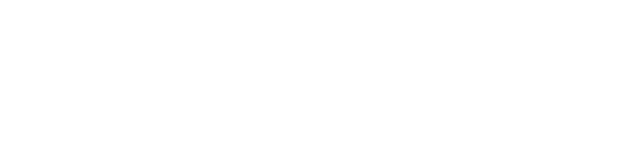
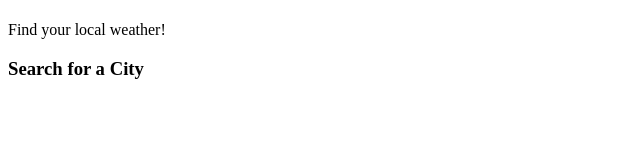
Before and after one commit to Asantowasso/Aaron-Weather-App, a plain HTML site: page index.html in a window 1280 px wide. Shown: the whole page, without its empty margins (0-640 px from the left). Drawn offline with Linux system fonts and the light colour scheme.

Commit message:
created basic layout

```diff
--- a/index.html
+++ b/index.html
@@ -4,9 +4,22 @@
     <meta charset="UTF-8">
     <meta http-equiv="X-UA-Compatible" content="IE=edge">
     <meta name="viewport" content="width=device-width, initial-scale=1.0">
-    <title>Document</title>
+    <title>Weather Application</title>
+    <script src = "script.js"></script>
 </head>
-<body>
+<body class="flex-column min-100-vh">
+<header class="hero">
+<h1 class="See the Weather"><i class="search"></i></h1>
+Find your local weather!
+</header>
+
+<main class="flex-row justify-space-between">
+    <div class="col-12 col-md-4">
+
+    <div class="card">
+    <h3 class="card-header text-uppercase">Search for a City</h3>
+    </div>
+
 
 </body>
 </html>
--- a/script.js
+++ b/script.js
@@ -0,0 +1,4 @@
+// The user will need to be able to search for a city
+// This will return a result of the current and future weather condition
+// The search will produce the name of the city, the date, temperature, wind speed and humidity
+// The application logs the users search history and allows them to click the previously searched cities to view them
```
